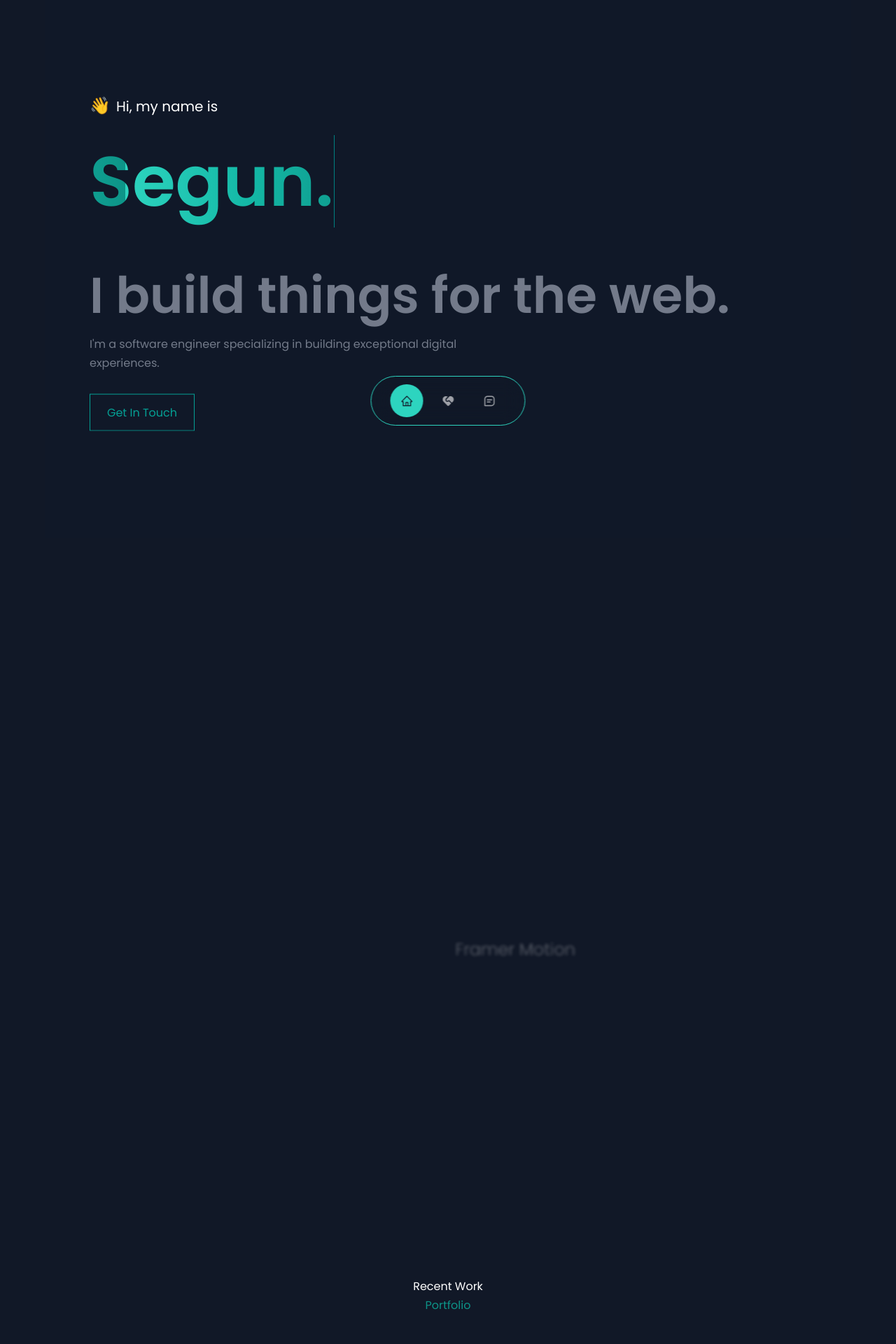
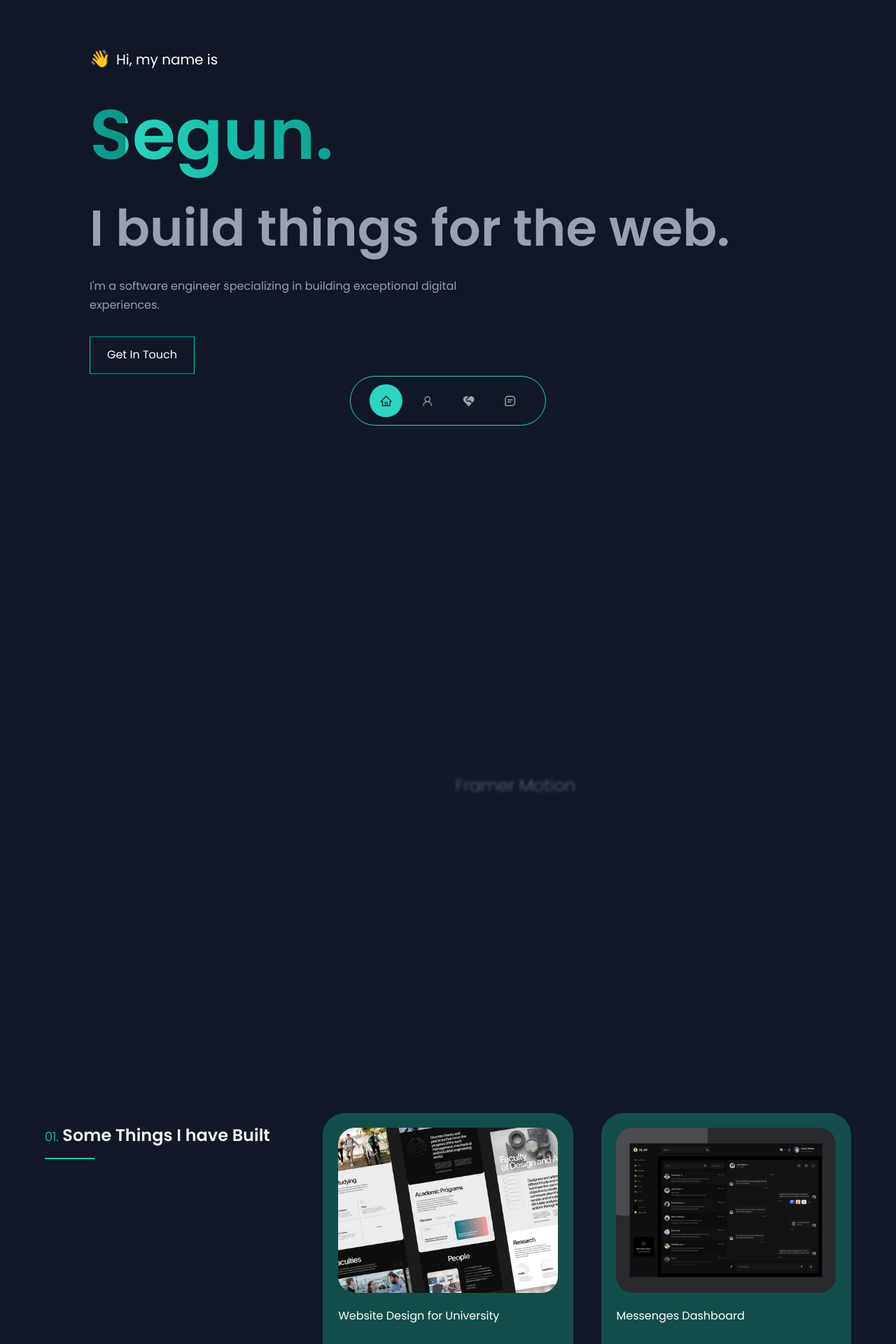
Before and after one commit to boarnerges/Repository, a React (Vite) app: page / in a window 1280 px wide. Shown: the part 160-2080 px from the top of the page at 70% size. Built offline with nearby package versions, Linux system fonts and the light colour scheme.

Commit message:
cta && nav

```diff
--- a/src/App.jsx
+++ b/src/App.jsx
@@ -1,14 +1,10 @@
-import React from "react";
-import Header from "./componenets/header/Header";
 import Nav from "./componenets/nav/Nav";
 import About from "./componenets/about/About";
-import Experience from "./componenets/experience/Experience";
-import Services from "./componenets/services/Services";
+
 import Portfolio from "./componenets/portfolio/Portfolio";
-// import Testimonials from "./componenets/testimonials/Testimonials";
-// import Contact from "./componenets/contact/Contact";
-import Footer from "./componenets/footer/Footer";
+
 import NewHeader from "./componenets/newheader/newheader";
+import Cta from "./componenets/CTA/cta";
 
 const App = () => {
   return (
@@ -16,12 +12,8 @@ const App = () => {
       <NewHeader />
       <Nav />
       <About />
-      {/* <Experience /> */}
-      {/* <Services /> */}
       <Portfolio />
-      {/* <Testimonials /> */}
-      {/* <Contact /> */}
-      {/* <Footer /> */}
+      <Cta />
     </>
   );
 };
--- /dev/null
+++ b/src/componenets/CTA/Cta.jsx
@@ -0,0 +1,24 @@
+import React from "react";
+
+const Cta = () => {
+  return (
+    <div
+      id="cta"
+      className="container flex flex-col max-w-2xl mx-auto justify-center h-screen items-center"
+    >
+      <p className="text-teal-400">02. What’s Next?</p>
+      <h2 className="text-5xl md:text-7xl font-bold text-gray-400 py-4 animate-fade-in-up">
+        Get In Touch
+      </h2>
+      <p className="text-center mb-4 text-gray-300">
+        My inbox is always open, whether you have a question or just want to say
+        hi, I'll try my best to get back to you!
+      </p>
+      <p className="border border-teal-400 text-teal-400 px-6 py-3 mt-10 w-fit cursor-pointer fadeInUp-animation hover:bg-teal-400/10 transition-colors">
+        Say Hello
+      </p>
+    </div>
+  );
+};
+
+export default Cta;
--- a/src/componenets/about/About.jsx
+++ b/src/componenets/about/About.jsx
@@ -3,7 +3,7 @@ import "./About.css"; // Make sure your CSS file includes styles for .stuck-grid
 
 const About = () => {
   return (
-    <section class="scroll-container">
+    <section id="about" class="scroll-container">
       <div className="stuck-grid">
         <div className="grid-item special">
           <b>Frontend</b>
--- a/src/componenets/boarnergesLogo/BoarnergesLogo.jsx
+++ b/src/componenets/boarnergesLogo/BoarnergesLogo.jsx
@@ -12,7 +12,7 @@ export default function BoarnergesLogo() {
   const characters = text.split("");
 
   return (
-    <div className="bg-gray-900  flex justify-start items-center overflow-hidden h-32">
+    <div className="bg-gray-900 flex justify-start cursor-pointer items-center overflow-hidden h-32">
       <div className="flex items-center gap-2">
         <h1 className="font-sans font-bold text-5xl tracking-tight flex">
           {characters.map((char, index) => (
--- a/src/componenets/nav/Nav.jsx
+++ b/src/componenets/nav/Nav.jsx
@@ -18,31 +18,24 @@ const Nav = () => {
       >
         <AiOutlineHome />
       </a>
-      {/* <a
+      <a
         href="#about"
         onClick={() => setACtiveNav("#about")}
         className={activeNav === "#about" ? "active" : ""}
       >
         <AiOutlineUser />
-      </a> */}
-      {/* <a
-        href="#experience"
-        onClick={() => setACtiveNav("#experience")}
-        className={activeNav === "#experience" ? "active" : ""}
-      >
-        <BiBook />
-      </a> */}
+      </a>
       <a
-        href="#services"
-        onClick={() => setACtiveNav("#services")}
-        className={activeNav === "#services" ? "active" : ""}
+        href="#portfolio"
+        onClick={() => setACtiveNav("#portfolio")}
+        className={activeNav === "#portfolio" ? "active" : ""}
       >
         <RiServiceFill />
       </a>
       <a
-        href="#contact"
-        onClick={() => setACtiveNav("#contact")}
-        className={activeNav === "#contact" ? "active" : ""}
+        href="#cta"
+        onClick={() => setACtiveNav("#cta")}
+        className={activeNav === "#cta" ? "active" : ""}
       >
         <BiMessageSquareDetail />
       </a>
--- a/src/componenets/newheader/Newheader.jsx
+++ b/src/componenets/newheader/Newheader.jsx
@@ -5,13 +5,13 @@ export default function NewHeader() {
   return (
     <div className="bg-gray-900 container">
       <BoarnergesLogo />
-      <main className="flex flex-col max-w-5xl mx-auto justify-center items-start h-screen">
+      <main className="flex flex-col max-w-5xl mx-auto mt-25 justify-center items-start ">
         <div className="container__name flex flex-col gap-2">
           <div className="flex gap-2">
             <span className="text-2xl animate-wiggle">👋</span>
             <p className="text-teal-400">Hi, my name is</p>
           </div>
-          <h2 className="name text-5xl my-4 py-4">Segun.</h2>
+          <h2 className="name text-5xl md:my-4 md:py-4">Segun.</h2>
         </div>
 
         <h2 className="text-5xl md:text-7xl font-bold text-gray-400 py-4 animate-fade-in-up ">
@@ -22,9 +22,9 @@ export default function NewHeader() {
           experiences.
         </p>
 
-        <button className="border border-teal-400 text-teal-400 px-6 py-3  fadeInUp-animation hover:bg-teal-400/10 transition-colors">
+        <p className="border border-teal-400 px-6 py-3 cursor-pointer fadeInUp-animation hover:bg-teal-400/10 transition-colors">
           Get In Touch
-        </button>
+        </p>
       </main>
     </div>
   );
--- a/src/componenets/newheader/newHeader.css
+++ b/src/componenets/newheader/newHeader.css
@@ -86,7 +86,7 @@
 }
 
 .fadeInUp-animation {
-  animation: 2.5s fadeInUp;
+  animation: 1.5s fadeInUp;
   animation-delay: 5s;
   animation-fill-mode: both; /* Keeps the final state after animation */
 }
@@ -94,6 +94,6 @@
 .animate-fade-in-up {
   opacity: 0;
   transform: translateY(100%);
-  animation: fadeInUp 2.5s forwards;
+  animation: fadeInUp 1s forwards;
   animation-delay: 5s;
 }
--- a/src/componenets/portfolio/Portfolio.jsx
+++ b/src/componenets/portfolio/Portfolio.jsx
@@ -51,10 +51,14 @@ const data = [
 function Portfolio() {
   return (
     <section id="portfolio">
-      <h5>Recent Work</h5>
-      <h2>Portfolio</h2>
-
       <div className="container portfolio__container">
+        <div className="items-start  gap-3">
+          <h3 className="text-xl md:text-2xl items-left font-bold text-gray-100 py-4 ">
+            <span className=" text-lg font-light text-teal-400">01.</span> Some
+            Things I have Built
+          </h3>
+          <div className="bg-teal-400 w-[20%] align-right h-0.5"></div>
+        </div>
         {data.map(({ id, image, title, github, demo }) => {
           return (
             <article key={id} className="portfolio__item">
@@ -63,9 +67,6 @@ function Portfolio() {
               </div>
               <h3>{title}</h3>
               <div className="portfolio__item-cta">
-                <a href={github} className="btn">
-                  Github
-                </a>
                 <a href={demo} className="btn btn-primary" target="_blank">
                   Live Demo
                 </a>
```
Also changed, not shown: src/componenets/CTA/cta.css (added).
